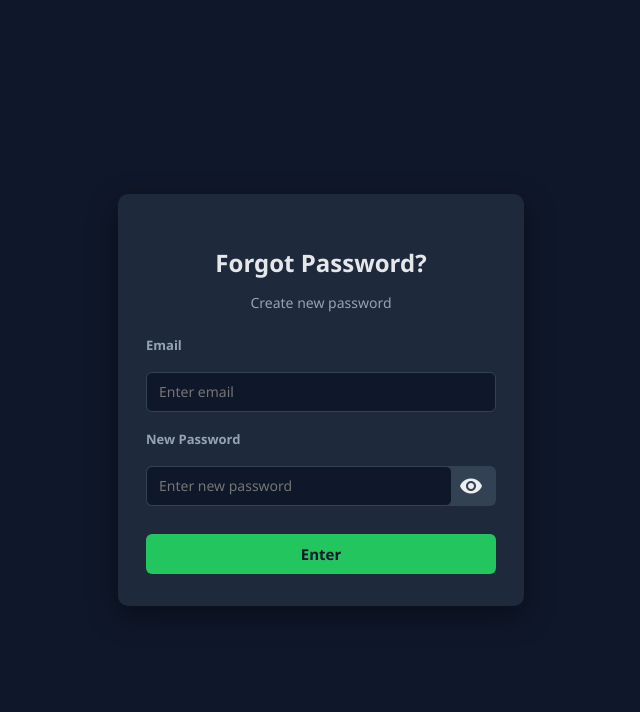
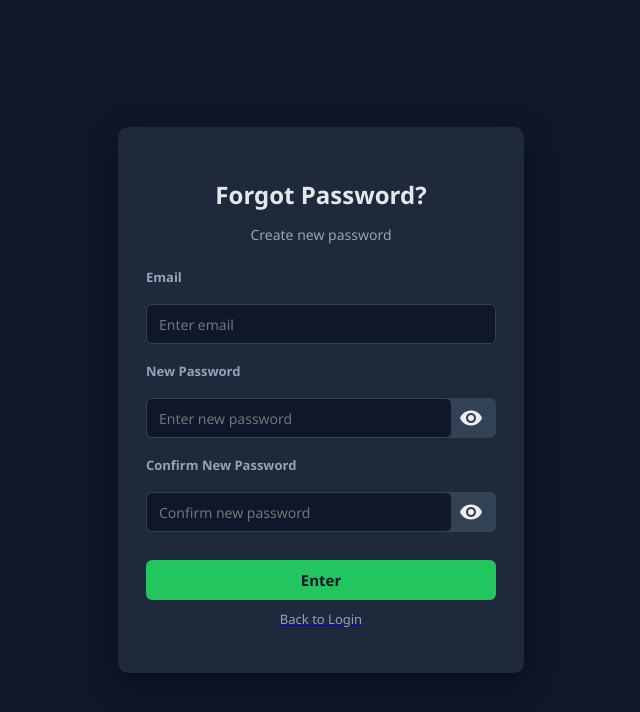
Before and after one commit to Atharv-Gujar123/Personal-Finance-Tracker-Project, a React (Vite) app in the folder react_project/: page /forgot in a window 1280 px wide. Shown: the top 712 px of the page, without its empty margins (319-959 px from the left). Built offline with nearby package versions, Linux system fonts and the light colour scheme.

Commit message:
Added confirm password

```diff
--- a/react_project/src/components/Forgot.jsx
+++ b/react_project/src/components/Forgot.jsx
@@ -1,11 +1,13 @@
 import "./Login.css";
 import axios from "axios";
-import { use, useState } from "react";
+import { Link } from "react-router-dom";
+import {useState } from "react";
 import { useNavigate } from "react-router-dom";
 import { toast } from "react-toastify";
 export const Forgot = () => {
   const [email, setEmail] = useState("");
   const [password, setPassword] = useState("");
+  const [confirmPassword, setConfirmPassword] = useState("");
   const navigate = useNavigate();
   const [visible, setVisible] = useState({
     mode: "visibility",
@@ -18,6 +20,10 @@ export const Forgot = () => {
   };
   const handleSubmit = async (e) => {
     e.preventDefault();
+    if(password !== confirmPassword){
+      toast.error("Passwords do not match");
+      return;
+    }
     try {
       const res = await axios.post("http://localhost:5000/forgot", {
         email,
@@ -67,10 +73,28 @@ export const Forgot = () => {
                 </span>
               </span>
             </div>
+            <div className="form-group">
+              <label>Confirm New Password</label>
+              <span className="password">
+                <input
+                  type={visible.type}
+                  name="confirm_password"
+                  placeholder="Confirm new password"
+                  onChange={(e) => {
+                    setConfirmPassword(e.target.value);
+                  }}
+                  required
+                />
+                <span className="material-icons" onClick={handleVisible}>
+                  {visible.mode}
+                </span>
+              </span>
+            </div>
             <button className="login-btn" type="submit">
               Enter
             </button>
           </form>
+          <Link to="/"><p className="extra-text">Back to Login</p></Link>
         </div>
       </div>
     </>
--- a/react_project/src/components/Login.jsx
+++ b/react_project/src/components/Login.jsx
@@ -29,10 +29,6 @@ export const Login = () => {
     try {
       const res = await axios.post("http://localhost:5000/login", form);
       const data = res.data;
-      // if (!res.ok) {
-      //   toast.error(data.message || "Login failed");
-      //   return;
-      // }
       if (data.token) {
         localStorage.setItem("token", data.token);
         localStorage.setItem("name", data.name);
@@ -45,7 +41,7 @@ export const Login = () => {
       }
     } catch (err) {
       console.log(err);
-      toast.error("Server error");
+      toast.error(err.message);
     }
   };
   return (
```
Also changed, not shown: react_project/src/components/Login.css (line endings or trailing spaces).
